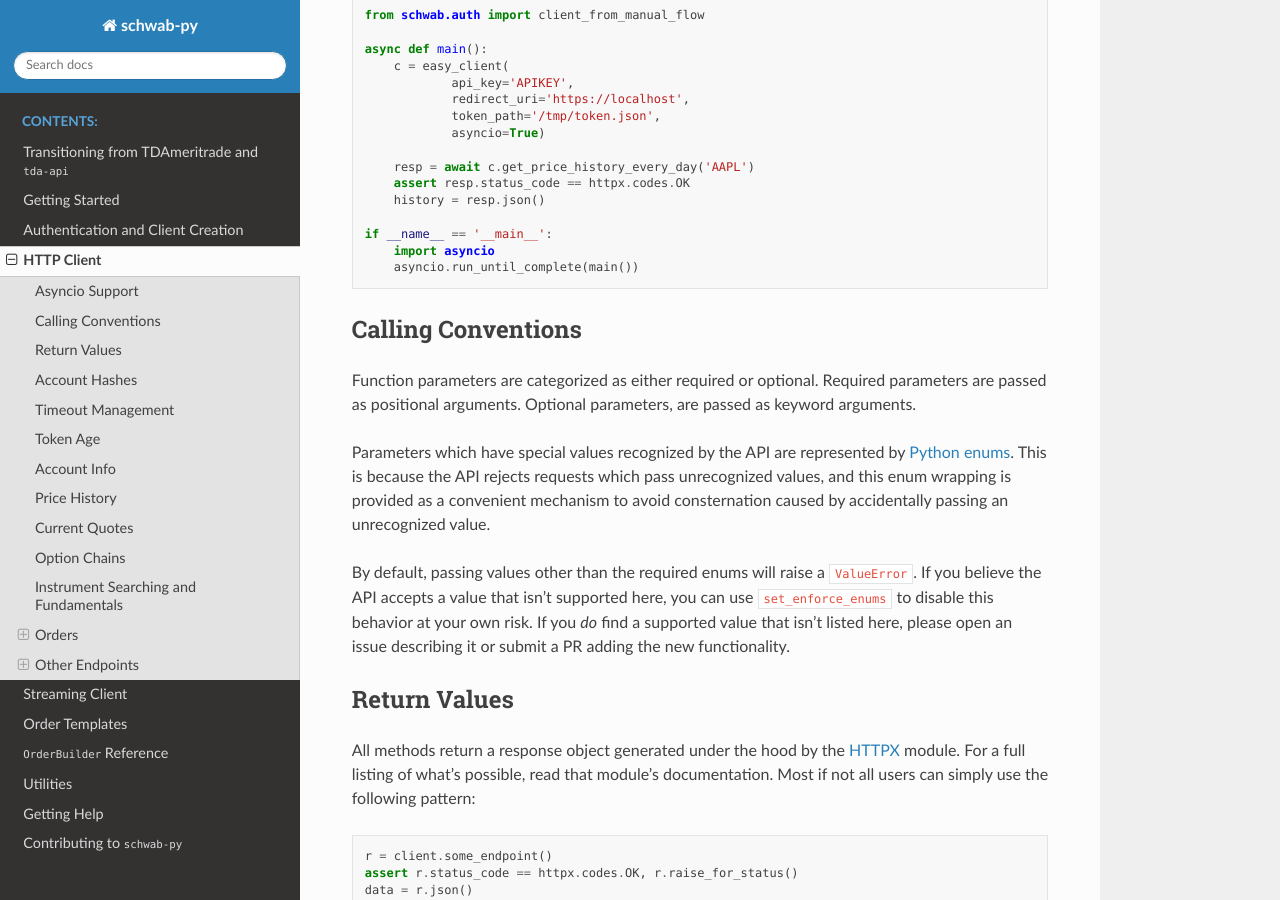
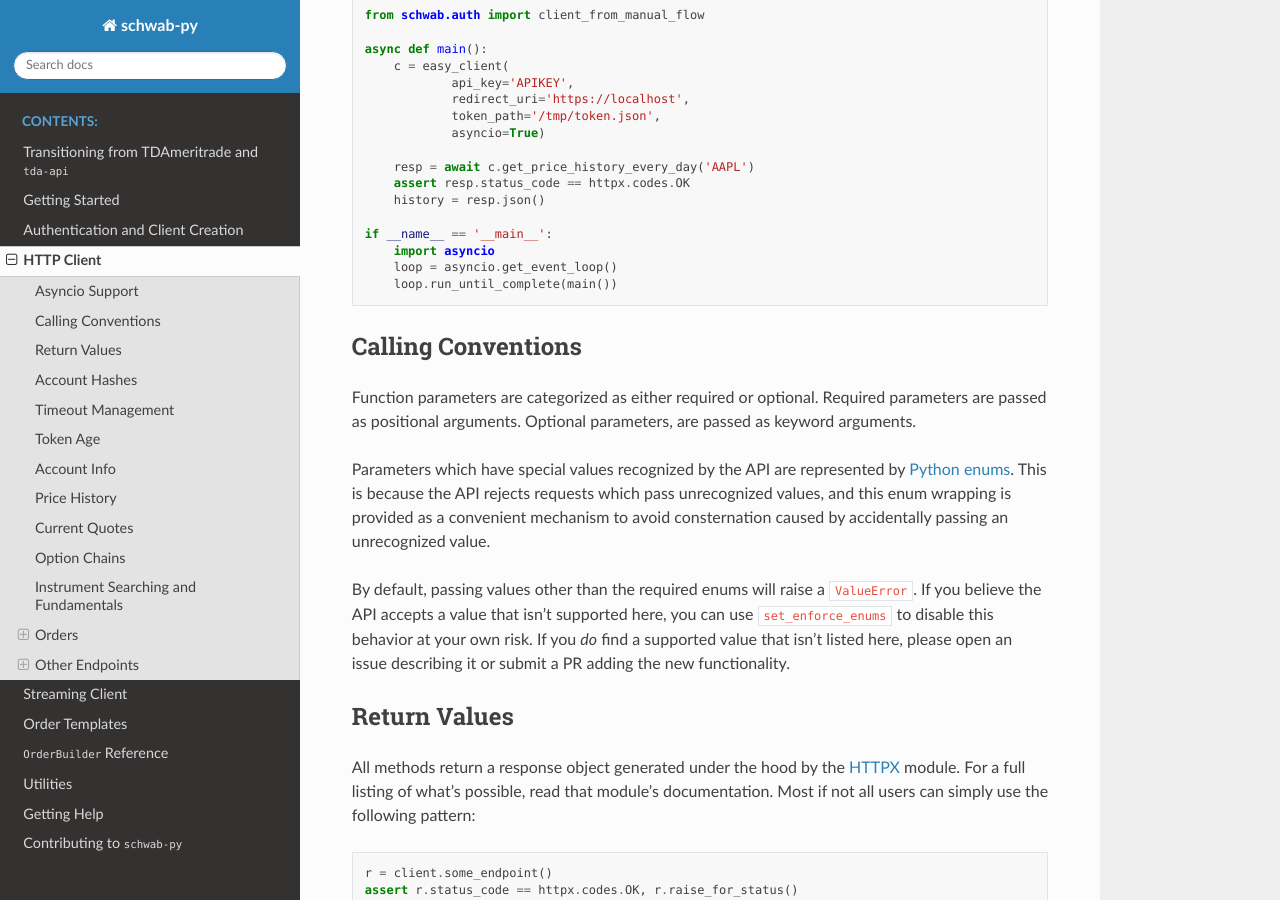
Before and after one commit to alexgolec/schwab-py, a Sphinx documentation site: the page built from docs/client.rst, in a window 1280 px wide and 900 px high, scrolled down 762 px. Built offline with Sphinx 7.4.7 and the Read the Docs theme 3.1.0, drawn with Linux system fonts in a browser that asks for light colours.

Commit message:
[188] Use loop.run_until_complete

```diff
--- a/docs/client.rst
+++ b/docs/client.rst
@@ -61,7 +61,8 @@ of slightly increased application complexity.
 
   if __name__ == '__main__':
       import asyncio
-      asyncio.run_until_complete(main())
+      loop = asyncio.get_event_loop()
+      loop.run_until_complete(main())
 
 +++++++++++++++++++
 Calling Conventions
```
